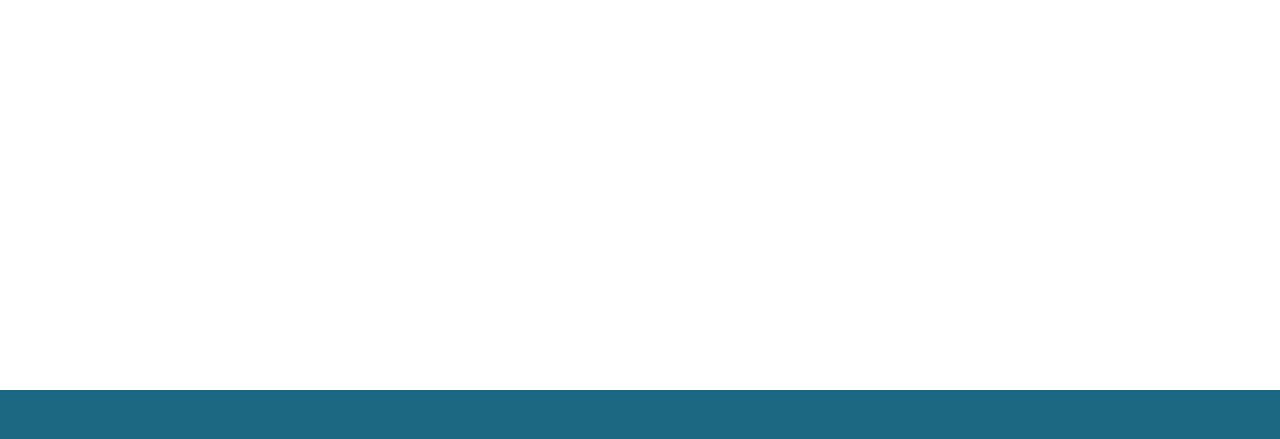
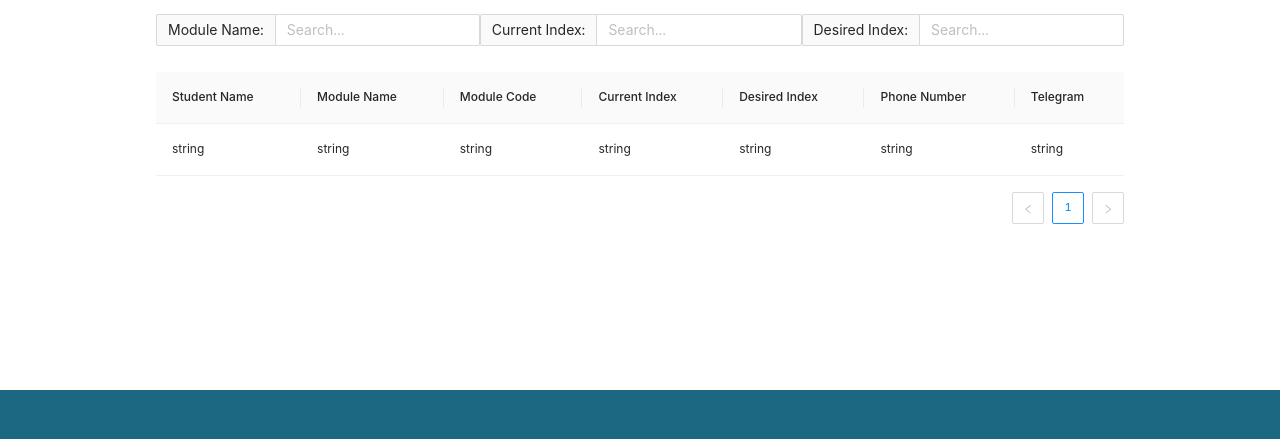
Before and after one commit to CZ3002-Team1/cos-frontend2, a React app: page /index-swap in a window 1280 px wide. Shown: the part 260-699 px from the top of the page. Built offline with nearby package versions, Linux system fonts and the light colour scheme.

Commit message:
index swap done

```diff
--- a/src/App/style.scss
+++ b/src/App/style.scss
@@ -7,6 +7,7 @@
   width: 100vw;
   overflow-x: hidden;
   overflow-y: scroll;
+  padding: rem-calc(100) rem-calc(200);
 }
 
 @media only screen and (max-width: 600px) {
--- /dev/null
+++ b/src/Commons/SearchBox/index.js
@@ -0,0 +1,21 @@
+import { Input } from "antd";
+import React from "react";
+
+const SearchBox = ({ title, value, onChange, id }) => {
+  return (
+    <div>
+      <Input
+        addonBefore={`${title}: `}
+        type="text"
+        value={value}
+        onChange={(event) => onChange(event.currentTarget.value)}
+        placeholder="Search..."
+        name="query"
+        className=" form-control my-3"
+        id={id}
+      />
+    </div>
+  );
+};
+
+export default SearchBox;
--- /dev/null
+++ b/src/Pages/IndexSwap/IndexSwapTable/index.js
@@ -0,0 +1,45 @@
+import { Table } from "antd";
+import React from "react";
+
+const IndexSwapTable = ({ data }) => {
+  const columns = [
+    {
+      title: "Student Name",
+      dataIndex: "StudentName",
+      key: "StudentName",
+    },
+    {
+      title: "Module Name",
+      dataIndex: "ModuleName",
+      key: "ModuleName",
+    },
+    {
+      title: "Module Code",
+      dataIndex: "ModuleCode",
+      key: "ModuleCode",
+    },
+    {
+      title: "Current Index",
+      dataIndex: "HaveIndex",
+      key: "HaveIndex",
+    },
+    {
+      title: "Desired Index",
+      dataIndex: "WantIndex",
+      key: "WantIndex",
+    },
+    {
+      title: "Phone Number",
+      dataIndex: "PhoneNumber",
+      key: "PhoneNumber",
+    },
+    {
+      title: "Telegram",
+      dataIndex: "TeleHandle",
+      key: "TeleHandle",
+    },
+  ];
+  return <Table dataSource={data} columns={columns} />;
+};
+
+export default IndexSwapTable;
--- a/src/Pages/IndexSwap/index.js
+++ b/src/Pages/IndexSwap/index.js
@@ -1,7 +1,85 @@
-import React from "react";
+import React, { useState, useEffect } from "react";
 
+import IndexSwapTable from "./IndexSwapTable/index";
+import SearchBox from "./../../Commons/SearchBox/index";
+
+import "./style.scss";
+import { Header1 } from "Styles/Typography";
 const IndexSwapPage = () => {
-  return <div>this is index swap page</div>;
+  const data = [
+    {
+      StudentName: "string",
+      ModuleName: "string",
+      ModuleCode: "string",
+      HaveIndex: "string",
+      WantIndex: "string",
+      PhoneNumber: "string",
+      TeleHandle: "string",
+    },
+  ];
+
+  const [moduleQuery, setModuleQuery] = useState("");
+  const [haveIndexQuery, setHaveIndexQuery] = useState("");
+  const [wantIndexQuery, setWantIndexQuery] = useState("");
+  const [displayData, setDisplayData] = useState(data);
+
+  const handleModuleSearch = (query) => {
+    setModuleQuery(query);
+  };
+  const handleHaveIndexSearch = (query) => {
+    setHaveIndexQuery(query);
+  };
+  const handleWantIndexSearch = (query) => {
+    setWantIndexQuery(query);
+  };
+
+  useEffect(() => {
+    const filtered = data.filter((s) =>
+      s["ModuleName"].toLowerCase().startsWith(moduleQuery.toLowerCase())
+    );
+    setDisplayData(filtered);
+  }, [moduleQuery]);
+  useEffect(() => {
+    const filtered = data.filter((s) =>
+      s["HaveIndex"].toLowerCase().startsWith(haveIndexQuery.toLowerCase())
+    );
+    setDisplayData(filtered);
+  }, [haveIndexQuery]);
+  useEffect(() => {
+    const filtered = data.filter((s) =>
+      s["WantIndex"].toLowerCase().startsWith(wantIndexQuery.toLowerCase())
+    );
+    setDisplayData(filtered);
+  }, [wantIndexQuery]);
+
+  return (
+    <div className="indexswap-page">
+      <div className="indexswap-page__title">
+        <Header1>Index Swap</Header1>
+      </div>
+      <div className="indexswap-page__filters">
+        <SearchBox
+          title={"Module Name"}
+          value={moduleQuery}
+          onChange={handleModuleSearch}
+        />
+
+        <SearchBox
+          title={"Current Index"}
+          value={haveIndexQuery}
+          onChange={handleHaveIndexSearch}
+        />
+        <SearchBox
+          title={"Desired Index"}
+          value={wantIndexQuery}
+          onChange={handleWantIndexSearch}
+        />
+      </div>
+      <div className="indexswap-page__table-wrapper">
+        <IndexSwapTable data={displayData} />
+      </div>
+    </div>
+  );
 };
 
 export default IndexSwapPage;
--- /dev/null
+++ b/src/Pages/IndexSwap/style.scss
@@ -0,0 +1,16 @@
+@import "GlobalStyles/color.scss";
+@import "GlobalStyles/spacing.scss";
+
+.indexswap-page {
+  margin: rem-calc(40);
+  &__title {
+    margin-bottom: rem-calc(40);
+  }
+  &__filters {
+    display: flex;
+    justify-content: space-between;
+    margin-bottom: rem-calc(40);
+  }
+  &__table-wrapper {
+  }
+}
--- a/src/style.scss
+++ b/src/style.scss
@@ -1,7 +1,6 @@
 @import "~antd/dist/antd.css";
 @import "Fonts/style.scss";
 @import "GlobalStyles/color.scss";
-@import "./Styles/Overwrites/antd.css";
 
 * {
   // color: $brand__black;
```
